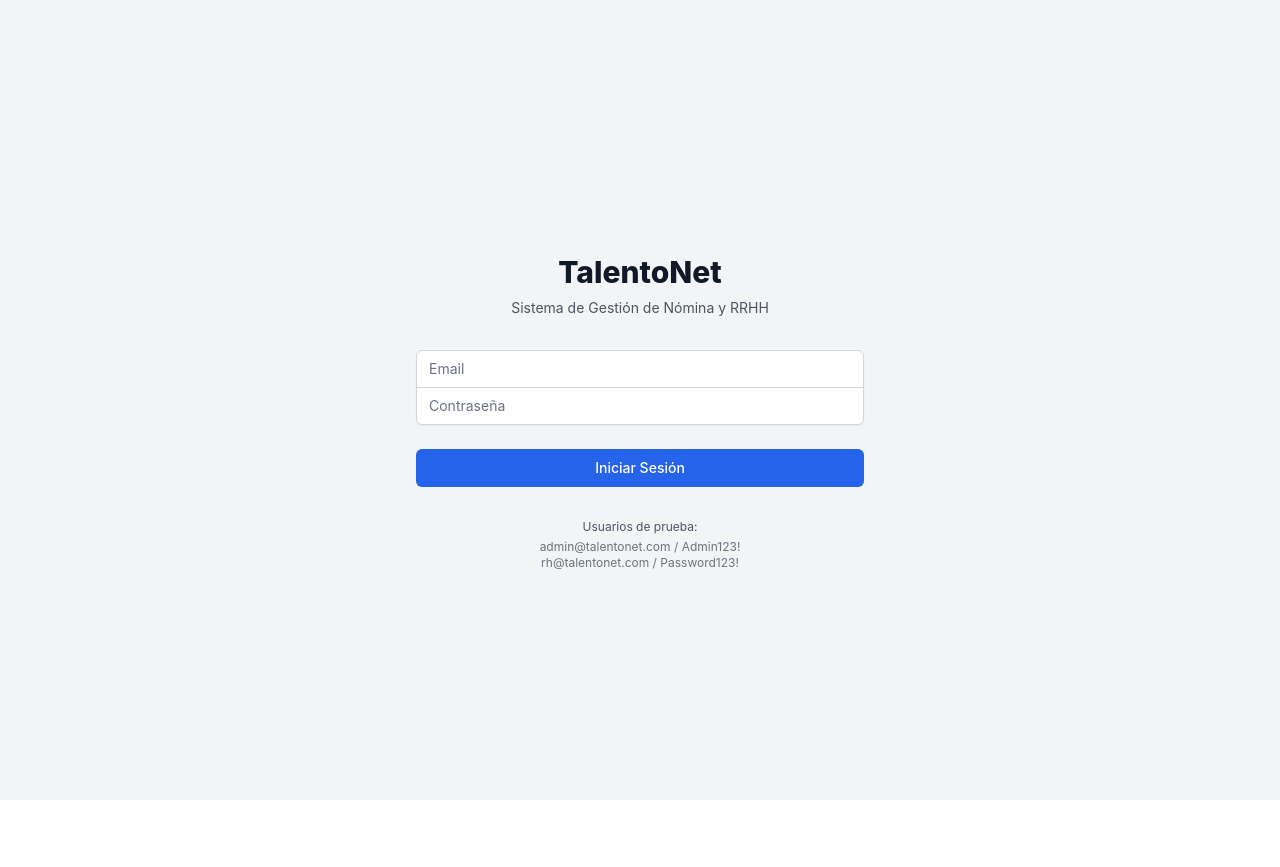
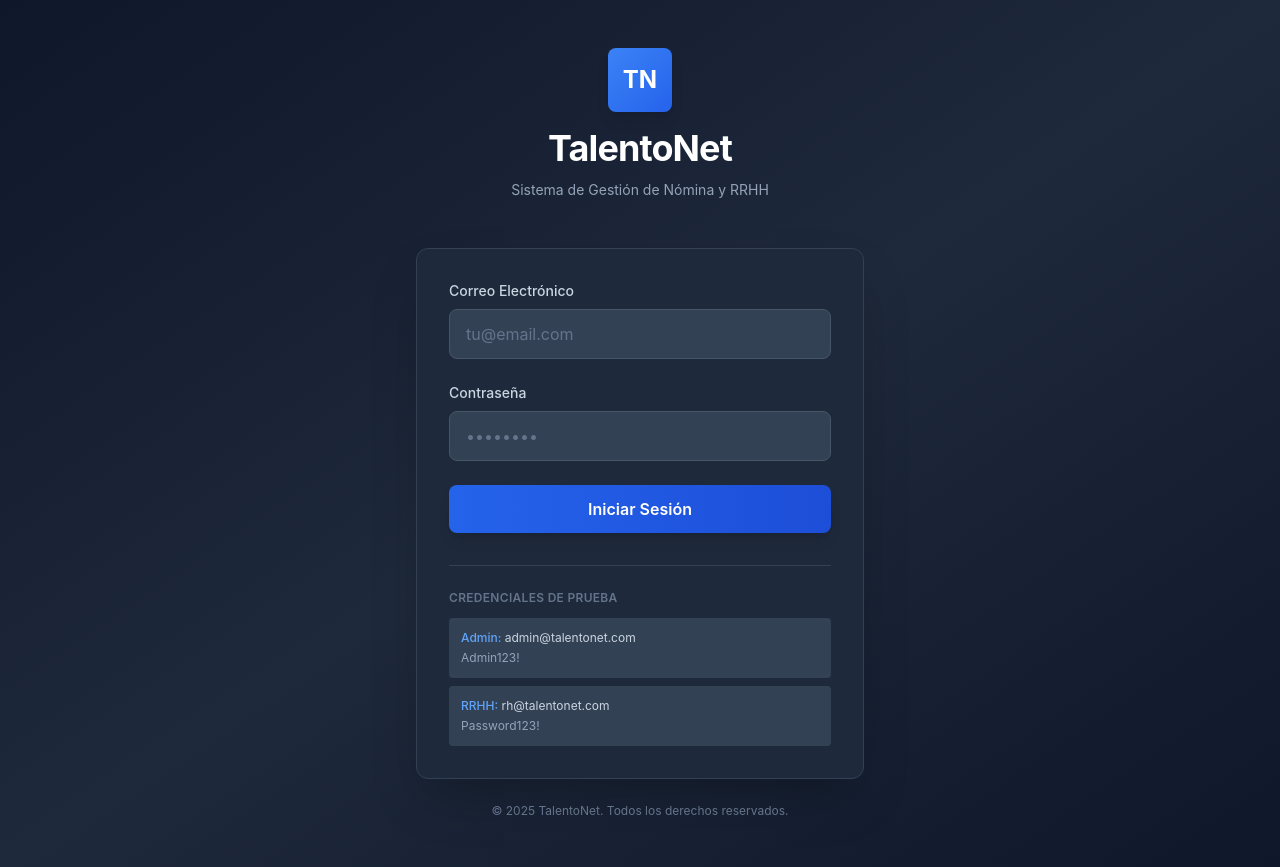
Before and after one commit to Juanes7222/TalentoNet, a React (Vite) app in the folder packages/frontend/: page /login in a window 1280 px wide. Before the commit the page ends 800 px from the top, so only its background shows below. Built offline with nearby package versions, Linux system fonts and the light colour scheme; no server answers.

Commit message:
login new style

```diff
--- a/packages/frontend/src/pages/LoginPage.tsx
+++ b/packages/frontend/src/pages/LoginPage.tsx
@@ -26,26 +26,35 @@
   };
 
   return (
-    <div className="min-h-screen bg-gray-100 flex items-center justify-center py-12 px-4 sm:px-6 lg:px-8">
-      <div className="max-w-md w-full space-y-8">
-        <div>
-          <h2 className="mt-6 text-center text-3xl font-extrabold text-gray-900">
+    <div className="min-h-screen bg-gradient-to-br from-slate-900 via-slate-800 to-slate-900 flex items-center justify-center py-12 px-4 sm:px-6 lg:px-8">
+      <div className="max-w-md w-full">
+        {/* Header */}
+        <div className="text-center mb-12">
+          <div className="inline-flex items-center justify-center w-16 h-16 bg-gradient-to-br from-blue-500 to-blue-600 rounded-lg mb-4 shadow-lg">
+            <span className="text-2xl font-bold text-white">TN</span>
+          </div>
+          <h2 className="text-4xl font-bold text-white tracking-tight">
             TalentoNet
           </h2>
-          <p className="mt-2 text-center text-sm text-gray-600">
+          <p className="mt-3 text-sm text-slate-400">
             Sistema de Gestión de Nómina y RRHH
           </p>
         </div>
-        <form className="mt-8 space-y-6" onSubmit={handleSubmit}>
-          {error && (
-            <div className="rounded-md bg-red-50 p-4">
-              <p className="text-sm text-red-800">{error}</p>
-            </div>
-          )}
-          <div className="rounded-md shadow-sm -space-y-px">
+
+        {/* Form Card */}
+        <div className="bg-slate-800 rounded-xl shadow-2xl p-8 border border-slate-700">
+          <form className="space-y-6" onSubmit={handleSubmit}>
+            {/* Error Message */}
+            {error && (
+              <div className="rounded-lg bg-red-950 border border-red-800 p-4">
+                <p className="text-sm text-red-200">{error}</p>
+              </div>
+            )}
+
+            {/* Email Input */}
             <div>
-              <label htmlFor="email" className="sr-only">
-                Email
+              <label htmlFor="email" className="block text-sm font-medium text-slate-300 mb-2">
+                Correo Electrónico
               </label>
               <input
                 id="email"
@@ -54,12 +63,14 @@
                 required
                 value={email}
                 onChange={(e) => setEmail(e.target.value)}
-                className="appearance-none rounded-none relative block w-full px-3 py-2 border border-gray-300 placeholder-gray-500 text-gray-900 rounded-t-md focus:outline-none focus:ring-blue-500 focus:border-blue-500 focus:z-10 sm:text-sm"
-                placeholder="Email"
+                className="w-full px-4 py-3 bg-slate-700 border border-slate-600 rounded-lg text-white placeholder-slate-500 focus:outline-none focus:ring-2 focus:ring-blue-500 focus:border-transparent transition duration-200"
+                placeholder="tu@email.com"
               />
             </div>
+
+            {/* Password Input */}
             <div>
-              <label htmlFor="password" className="sr-only">
+              <label htmlFor="password" className="block text-sm font-medium text-slate-300 mb-2">
                 Contraseña
               </label>
               <input
@@ -69,31 +80,55 @@
                 required
                 value={password}
                 onChange={(e) => setPassword(e.target.value)}
-                className="appearance-none rounded-none relative block w-full px-3 py-2 border border-gray-300 placeholder-gray-500 text-gray-900 rounded-b-md focus:outline-none focus:ring-blue-500 focus:border-blue-500 focus:z-10 sm:text-sm"
-                placeholder="Contraseña"
+                className="w-full px-4 py-3 bg-slate-700 border border-slate-600 rounded-lg text-white placeholder-slate-500 focus:outline-none focus:ring-2 focus:ring-blue-500 focus:border-transparent transition duration-200"
+                placeholder="••••••••"
               />
             </div>
-          </div>
 
-          <div>
+            {/* Submit Button */}
             <button
               type="submit"
               disabled={isLoading}
-              className="group relative w-full flex justify-center py-2 px-4 border border-transparent text-sm font-medium rounded-md text-white bg-blue-600 hover:bg-blue-700 focus:outline-none focus:ring-2 focus:ring-offset-2 focus:ring-blue-500 disabled:opacity-50"
+              className="w-full py-3 px-4 bg-gradient-to-r from-blue-600 to-blue-700 hover:from-blue-700 hover:to-blue-800 disabled:from-slate-600 disabled:to-slate-700 text-white font-semibold rounded-lg transition duration-200 shadow-lg hover:shadow-xl disabled:shadow-none disabled:cursor-not-allowed"
             >
-              {isLoading ? 'Iniciando sesión...' : 'Iniciar Sesión'}
+              {isLoading ? (
+                <span className="flex items-center justify-center">
+                  <svg className="animate-spin -ml-1 mr-2 h-5 w-5 text-white" xmlns="http://www.w3.org/2000/svg" fill="none" viewBox="0 0 24 24">
+                    <circle className="opacity-25" cx="12" cy="12" r="10" stroke="currentColor" strokeWidth="4"></circle>
+                    <path className="opacity-75" fill="currentColor" d="M4 12a8 8 0 018-8V0C5.373 0 0 5.373 0 12h4zm2 5.291A7.962 7.962 0 014 12H0c0 3.042 1.135 5.824 3 7.938l3-2.647z"></path>
+                  </svg>
+                  Iniciando sesión...
+                </span>
+              ) : (
+                'Iniciar Sesión'
+              )}
             </button>
+          </form>
+
+          {/* Credentials Info */}
+          <div className="mt-8 pt-6 border-t border-slate-700">
+            <p className="text-xs text-slate-500 uppercase tracking-wide font-semibold mb-3">Credenciales de Prueba</p>
+            <div className="space-y-2">
+              <div className="bg-slate-700 rounded p-3">
+                <p className="text-xs text-slate-300">
+                  <span className="text-blue-400 font-medium">Admin:</span> admin@talentonet.com
+                </p>
+                <p className="text-xs text-slate-400 mt-1">Admin123!</p>
+              </div>
+              <div className="bg-slate-700 rounded p-3">
+                <p className="text-xs text-slate-300">
+                  <span className="text-blue-400 font-medium">RRHH:</span> rh@talentonet.com
+                </p>
+                <p className="text-xs text-slate-400 mt-1">Password123!</p>
+              </div>
+            </div>
           </div>
-        </form>
-        <div className="text-center">
-          <p className="text-xs text-gray-600">Usuarios de prueba:</p>
-          <p className="text-xs text-gray-500 mt-1">
-            admin@talentonet.com / Admin123!
-          </p>
-          <p className="text-xs text-gray-500">
-            rh@talentonet.com / Password123!
-          </p>
         </div>
+
+        {/* Footer */}
+        <p className="text-center text-xs text-slate-500 mt-6">
+          © 2025 TalentoNet. Todos los derechos reservados.
+        </p>
       </div>
     </div>
   );
```
